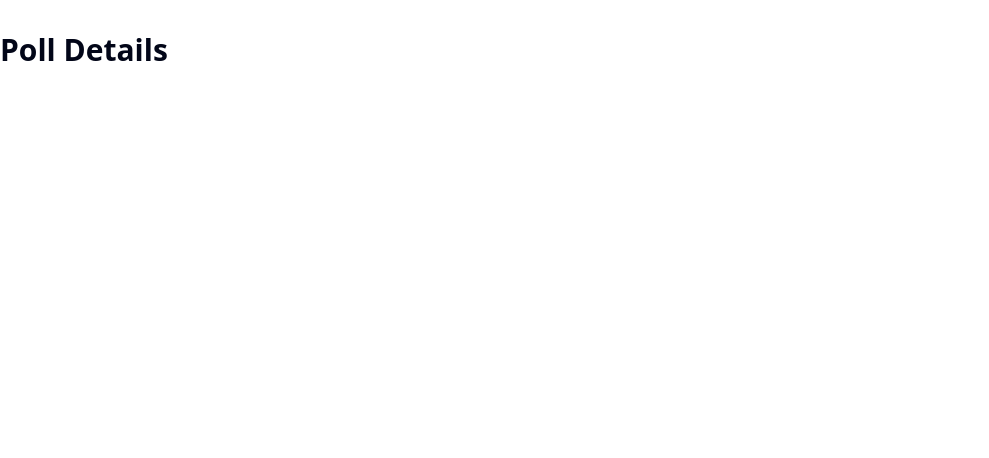
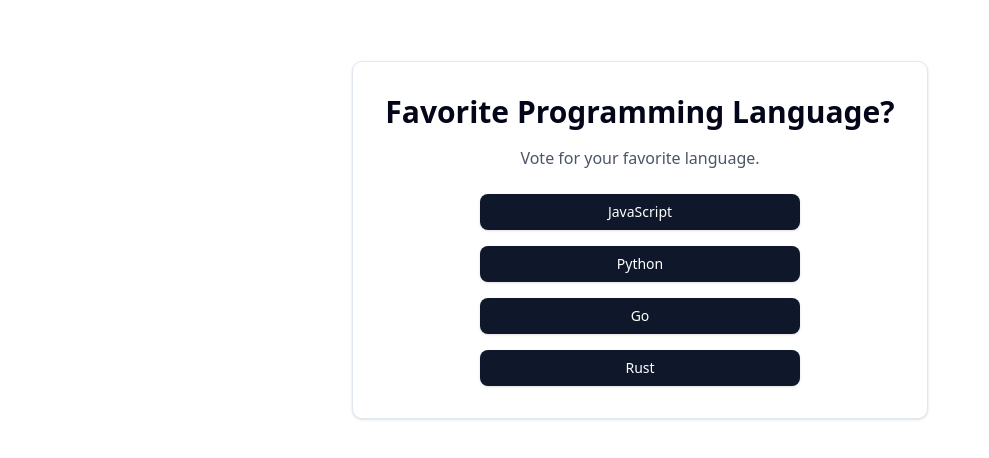
Before and after one commit to tnaomi/alx-polly, a Next.js app: page /polls/1 in a window 1280 px wide. Shown: the top 458 px of the page, without its empty margins (0-989 px from the left). Built offline with nearby package versions, Linux system fonts and the light colour scheme.

Commit message:
Added mock data

```diff
--- a/app/polls/[id]/page.tsx
+++ b/app/polls/[id]/page.tsx
@@ -1,11 +1,41 @@
-export default function PollView({ params }: { params: { id: string } }) {
+import { Card } from "@/components/ui/Card";
+import { Button } from "@/components/ui/Button";
+
+// Mock poll data for demonstration
+const mockPolls = [
+  { id: "1", title: "Favorite Programming Language?", description: "Vote for your favorite language.", options: ["JavaScript", "Python", "Go", "Rust"] },
+  { id: "2", title: "Best Frontend Framework?", description: "Choose the best frontend framework.", options: ["React", "Vue", "Angular", "Svelte"] },
+  { id: "3", title: "Preferred Database?", description: "Select your preferred database.", options: ["Postgres", "MongoDB", "MySQL", "SQLite"] }
+];
+
+export default async function PollView({ params }: { params: { id: string } }) {
+  const { id } = await params;
+  const poll = mockPolls.find(p => p.id === id);
+
+  if (!poll) {
+    return (
+      <div className="flex items-center justify-center min-h-[60vh]">
+        <Card className="p-8 text-center">
+          <h2 className="text-2xl font-bold mb-4">Poll Not Found</h2>
+          <p className="text-gray-600">The poll you are looking for does not exist.</p>
+        </Card>
+      </div>
+    );
+  }
+
   return (
-    <div className="container mx-auto py-8">
-      <h1 className="text-3xl font-bold mb-6">Poll Details</h1>
-      {/* TODO: Fetch and display poll details using params.id */}
-      <div className="space-y-4">
-        {/* Placeholder for poll details and voting UI */}
-      </div>
+    <div className="flex items-center justify-center min-h-[60vh]">
+      <Card className="w-full max-w-xl p-8">
+        <h1 className="text-3xl font-bold mb-4 text-center">{poll.title}</h1>
+        <p className="text-gray-600 mb-6 text-center">{poll.description}</p>
+        <form className="flex flex-col gap-4 items-center">
+          {poll.options.map(option => (
+            <Button key={option} type="button" variant="outline" className="w-full max-w-xs py-2">
+              {option}
+            </Button>
+          ))}
+        </form>
+      </Card>
     </div>
   );
 }
--- a/app/polls/page.tsx
+++ b/app/polls/page.tsx
@@ -1,10 +1,29 @@
+import { Card, CardAction, CardContent, CardTitle } from "@/components/ui/Card";import Link from "next/link";
+
+const mockPolls = [
+  { id: 1, title: "Favorite Programming Language?", description: "Vote for your favorite language." },
+  { id: 2, title: "Best Frontend Framework?", description: "Choose the frontend framework you prefer." },
+  { id: 3, title: "Remote or Onsite Work?", description: "Which work style do you prefer?" }
+];
+
 export default function PollsIndex() {
   return (
-    <div className="container mx-auto py-8">
+    <div className="container mx-auto p-6">
       <h1 className="text-3xl font-bold mb-6">All Polls</h1>
-      {/* TODO: Render list of polls here */}
-      <div className="space-y-4">
-        {/* Placeholder for PollCard components */}
+      <div className="grid grid-cols-1 sm:grid-cols-2 md:grid-cols-3 gap-6">
+        {mockPolls.map((poll) => (
+          <Card key={poll.id} className="flex flex-col justify-between p-6">
+            <CardTitle>{poll.title}</CardTitle>
+            <CardContent>
+              <div>
+                {poll.description}
+              </div>
+            </CardContent>
+            <CardAction>
+            <Link href={`/polls/${poll.id}`} className="mt-auto text-blue-600 hover:underline">View Poll</Link>
+            </CardAction>
+          </Card>
+        ))}
       </div>
     </div>
   );
```
